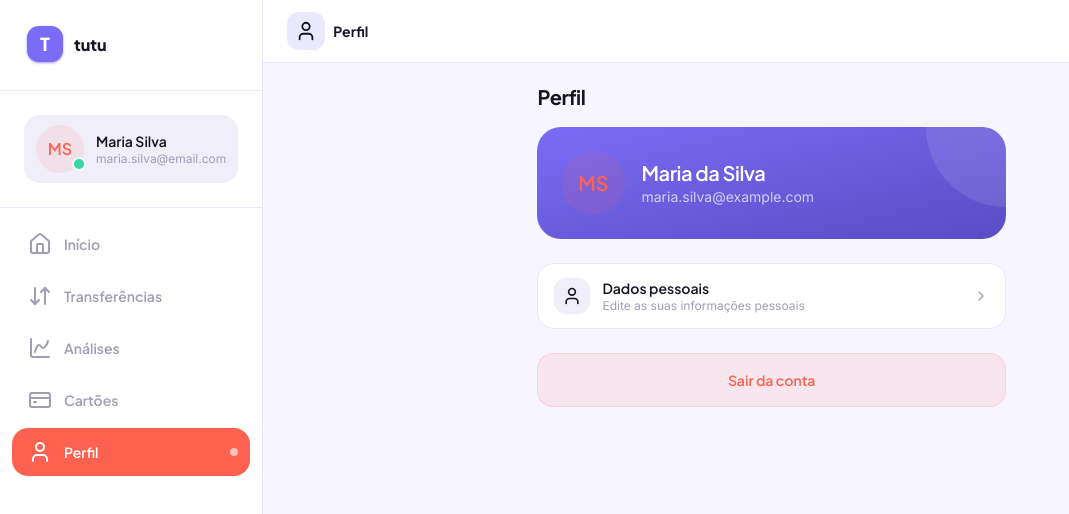
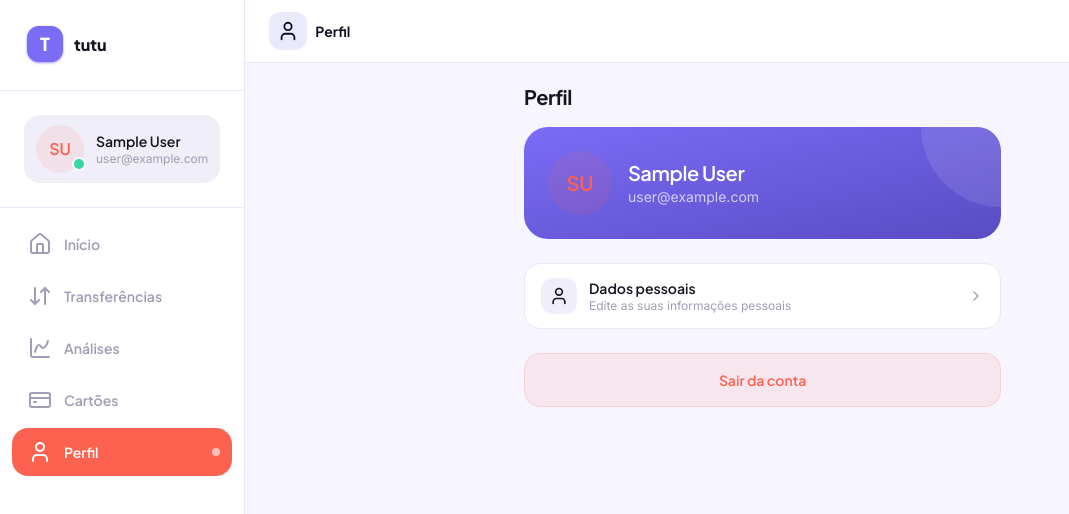
Before and after one commit to codedbytati/web-tutu-app, a React (Vite) app: page /perfil in a window 1280 px wide. Shown: the top 514 px of the page, without its empty margins (0-1069 px from the left). Built offline with nearby package versions, Linux system fonts and the light colour scheme; no server answers; sample sign-in values are in the browser's storage.

Commit message:
feat: get firebase info

```diff
--- a/src/components/Sidebar/index.tsx
+++ b/src/components/Sidebar/index.tsx
@@ -1,7 +1,10 @@
+import { useAuth } from '@tutu-contexts/authContext'
 import Logo from '../../assets/logo.png'
 import { Menu, ProfileInfo } from './components'
 
 export const Sidebar = () => {
+  const { loggedUser } = useAuth()
+
   return (
     <div className='bg-card border-r border-r-border'>
       <div className='flex items-center gap-2 p-6 border-b border-b-border'>
@@ -9,7 +12,10 @@ export const Sidebar = () => {
         <h1 className='font-display font-black text-foreground'>tutu</h1>
       </div>
       <div className='p-6 border-b border-b-border'>
-        <ProfileInfo name='Maria Silva' email='maria.silva@email.com' />
+        <ProfileInfo
+          name={loggedUser?.displayName ?? ''}
+          email={loggedUser?.email ?? ''}
+        />
       </div>
       <Menu />
     </div>
--- a/src/contexts/authContext.ts
+++ b/src/contexts/authContext.ts
@@ -10,24 +10,24 @@ import { type User, onAuthStateChanged, signOut } from "firebase/auth";
 import { auth } from "../services/firebase";
 
 interface AuthContextType {
-  user: User | null;
+  loggedUser: User | null;
   loading: boolean;
   logout: () => Promise<void>;
 }
 
 const AuthContext = createContext<AuthContextType>({
-  user: null,
+  loggedUser: null,
   loading: true,
   logout: async () => {},
 });
 
 export const AuthProvider = ({ children }: { children: ReactNode }) => {
-  const [user, setUser] = useState<User | null>(null);
+  const [loggedUser, setLoggedUser] = useState<User | null>(null);
   const [loading, setLoading] = useState<boolean>(true);
 
   useEffect(() => {
     const unsubscribe = onAuthStateChanged(auth, (currentUser) => {
-      setUser(currentUser);
+      setLoggedUser(currentUser);
       setLoading(false);
     });
 
@@ -38,7 +38,7 @@ export const AuthProvider = ({ children }: { children: ReactNode }) => {
 
   return createElement(
     AuthContext.Provider,
-    { value: { user, loading, logout } },
+    { value: { loggedUser, loading, logout } },
     !loading ? children : null,
   );
 };
--- a/src/layouts/ProtectedRoute.tsx
+++ b/src/layouts/ProtectedRoute.tsx
@@ -2,11 +2,11 @@ import { Navigate, Outlet } from 'react-router'
 import { useAuth } from '../contexts/authContext'
 
 export const ProtectedRoute = () => {
-  const { user, loading } = useAuth()
+  const { loggedUser, loading } = useAuth()
 
   if (loading) return null
 
-  if (!user) {
+  if (!loggedUser) {
     return <Navigate to="/login" replace />
   }
 
--- a/src/pages/Home/index.tsx
+++ b/src/pages/Home/index.tsx
@@ -1,3 +1,4 @@
+import { useAuth } from '@tutu-contexts/authContext'
 import { ColoredCard } from '@tutu-components'
 import {
   ActionButtons,
@@ -8,9 +9,11 @@ import {
 } from './components'
 
 export const Home = () => {
+  const { loggedUser } = useAuth()
+
   return (
     <div className='w-1/2'>
-      <UserBar name='Maria Silva' />
+      <UserBar name={loggedUser?.displayName ?? 'Boas vindas'} />
       <div className='flex flex-col gap-6 mx-5 mb-6'>
         <ColoredCard>
           <p className='text-card/65 uppercase font-semibold font-display text-xs'>Saldo total</p>
--- a/src/pages/Profile/index.tsx
+++ b/src/pages/Profile/index.tsx
@@ -5,7 +5,7 @@ import { useNavigate } from 'react-router'
 import { useAuth } from '../../contexts/authContext'
 
 export const Profile = () => {
-  const { logout } = useAuth()
+  const { loggedUser, logout } = useAuth()
   const navigate = useNavigate()
 
   const handleLogout = async () => {
@@ -19,10 +19,10 @@ export const Profile = () => {
       <div className='flex flex-col gap-6 mx-5 mb-6'>
         <ColoredCard>
           <div className='flex items-center gap-4'>
-            <Avatar size='xl' name='Maria da Silva' />
+            <Avatar size='xl' name={loggedUser?.displayName ?? ''} />
             <div>
-              <Text appearance='h3' as='p' className='text-card'>Maria da Silva</Text>
-              <Text appearance='body2' className='text-card/70'>maria.silva@example.com</Text>
+              <Text appearance='h3' as='p' className='text-card'>{loggedUser?.displayName ?? ''}</Text>
+              <Text appearance='body2' className='text-card/70'>{loggedUser?.email ?? ''}</Text>
             </div>
           </div>
         </ColoredCard>
--- a/src/ui/Avatar/index.tsx
+++ b/src/ui/Avatar/index.tsx
@@ -16,11 +16,11 @@ const makeStyles = tv({
 })
 
 type AvatarProps = {
-  name: string
+  name?: string
   size?: 'xs' | 'sm' | 'md' | 'lg' | 'xl'
 }
 
-export const Avatar = ({ name, size = 'lg' }: AvatarProps) => {
+export const Avatar = ({ name = 'Sem nome', size = 'lg' }: AvatarProps) => {
 
   return (
     <div className={makeStyles({ size })}>
--- a/tsconfig.app.json
+++ b/tsconfig.app.json
@@ -15,7 +15,9 @@
       "@tutu-hooks": ["./src/hooks/index.ts"],
       "@tutu-hooks/*": ["./src/hooks/*"],
       "@tutu-services": ["./src/services/index.ts"],
-      "@tutu-services/*": ["./src/services/*"]
+      "@tutu-services/*": ["./src/services/*"],
+      "@tutu-contexts": ["./src/contexts/index.ts"],
+      "@tutu-contexts/*": ["./src/contexts/*"]
     },
     "allowArbitraryExtensions": true,
     "skipLibCheck": true,
--- a/vite.config.ts
+++ b/vite.config.ts
@@ -5,6 +5,11 @@ import { defineConfig } from "vite";
 
 export default defineConfig({
   plugins: [react(), tailwindcss()],
+  server: {
+    headers: {
+      "Cross-Origin-Opener-Policy": "same-origin-allow-popups",
+    },
+  },
   resolve: {
     alias: {
       "@tutu-ui": path.resolve(__dirname, "./src/ui"),
@@ -12,6 +17,7 @@ export default defineConfig({
       "@tutu-schemas": path.resolve(__dirname, "./src/schemas"),
       "@tutu-hooks": path.resolve(__dirname, "./src/hooks"),
       "@tutu-services": path.resolve(__dirname, "./src/services"),
+      "@tutu-contexts": path.resolve(__dirname, "./src/contexts"),
     },
   },
 });
```
